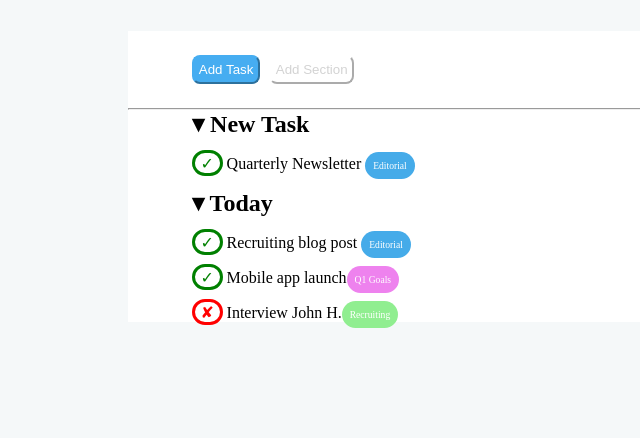
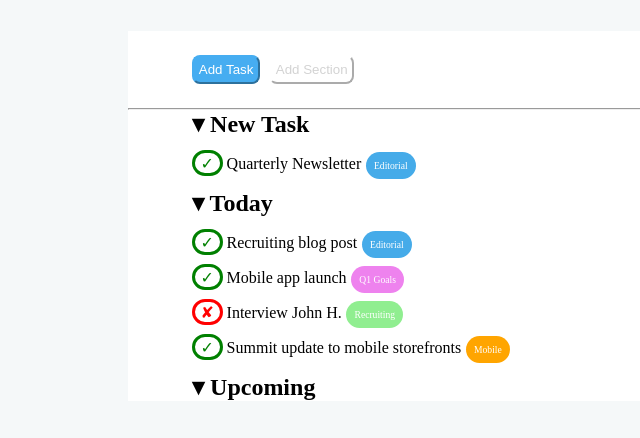
Before and after one commit to AndreaFumagalli4/html-css-toboolist, a plain HTML site: page index.html in a window 1280 px wide. Shown: the part 88-526 px from the top of the page, without its empty margins (0-640 px from the left). Drawn offline with Linux system fonts and the light colour scheme.

```diff
--- a/css/style.css
+++ b/css/style.css
@@ -87,6 +87,7 @@ ul.list span.color-shape{
     font-size: .6rem;
     padding: .5rem;
     border-radius: 1rem;
+    margin: .3rem;
 }
 
 .editorial{
@@ -100,3 +101,7 @@ ul.list span.color-shape{
 .recruiting{
     background-color: lightgreen;
 }
+
+.mobile{
+    background-color: orange;
+}
--- a/index.html
+++ b/index.html
@@ -33,7 +33,7 @@
 
                 <ul class="list">
                     <li>
-                       <span class="entity check">&check;</span> Quarterly Newsletter <span class="color-shape editorial">Editorial</span>
+                       <span class="entity check">&check;</span> Quarterly Newsletter<span class="color-shape editorial">Editorial</span>
                     </li>
                 </ul>
 
@@ -47,7 +47,7 @@
 
                 <ul class="list">
                     <li>
-                       <span class="entity check">&check;</span> Recruiting blog post <span class="color-shape editorial">Editorial</span>
+                       <span class="entity check">&check;</span> Recruiting blog post<span class="color-shape editorial">Editorial</span>
                     </li>
                     <li>
                         <span class="entity check">&check;</span> Mobile app launch<span class="color-shape q1-goals">Q1 Goals</span>
@@ -55,10 +55,16 @@
                      <li>
                         <span class="entity none">&#10008;</span> Interview John H.<span class="color-shape recruiting">Recruiting</span>
                      </li>
+                     <li>
+                        <span class="entity check">&check;</span> Summit update to mobile storefronts<span class="color-shape mobile">Mobile</span>
+                     </li>
                 </ul>
             </section>
             <!-- upcoming -->
             <section class="margin">
+                <h2>
+                    &#9662; Upcoming
+                </h2>
 
             </section>
 
```
Also changed, not shown: 1 other file.
